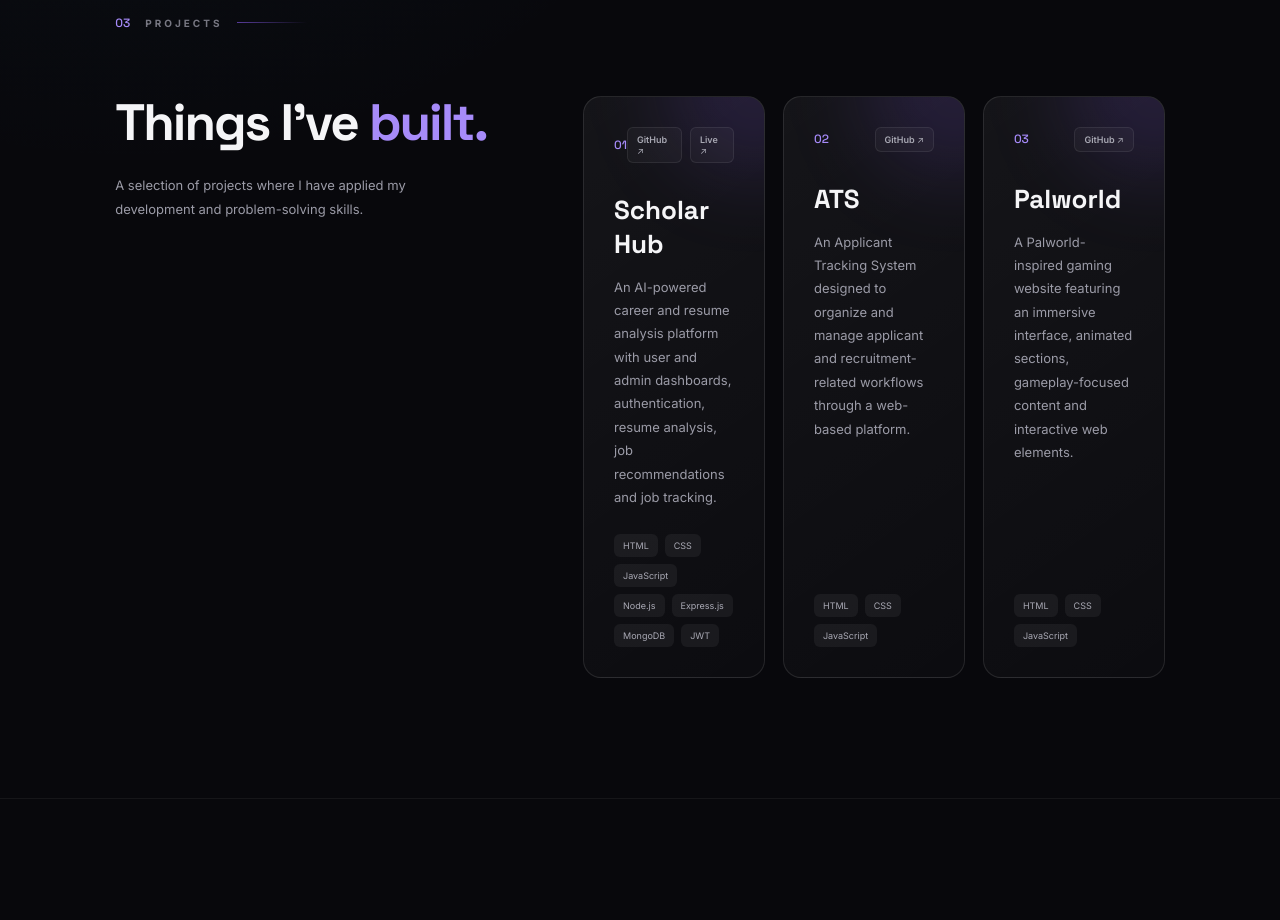
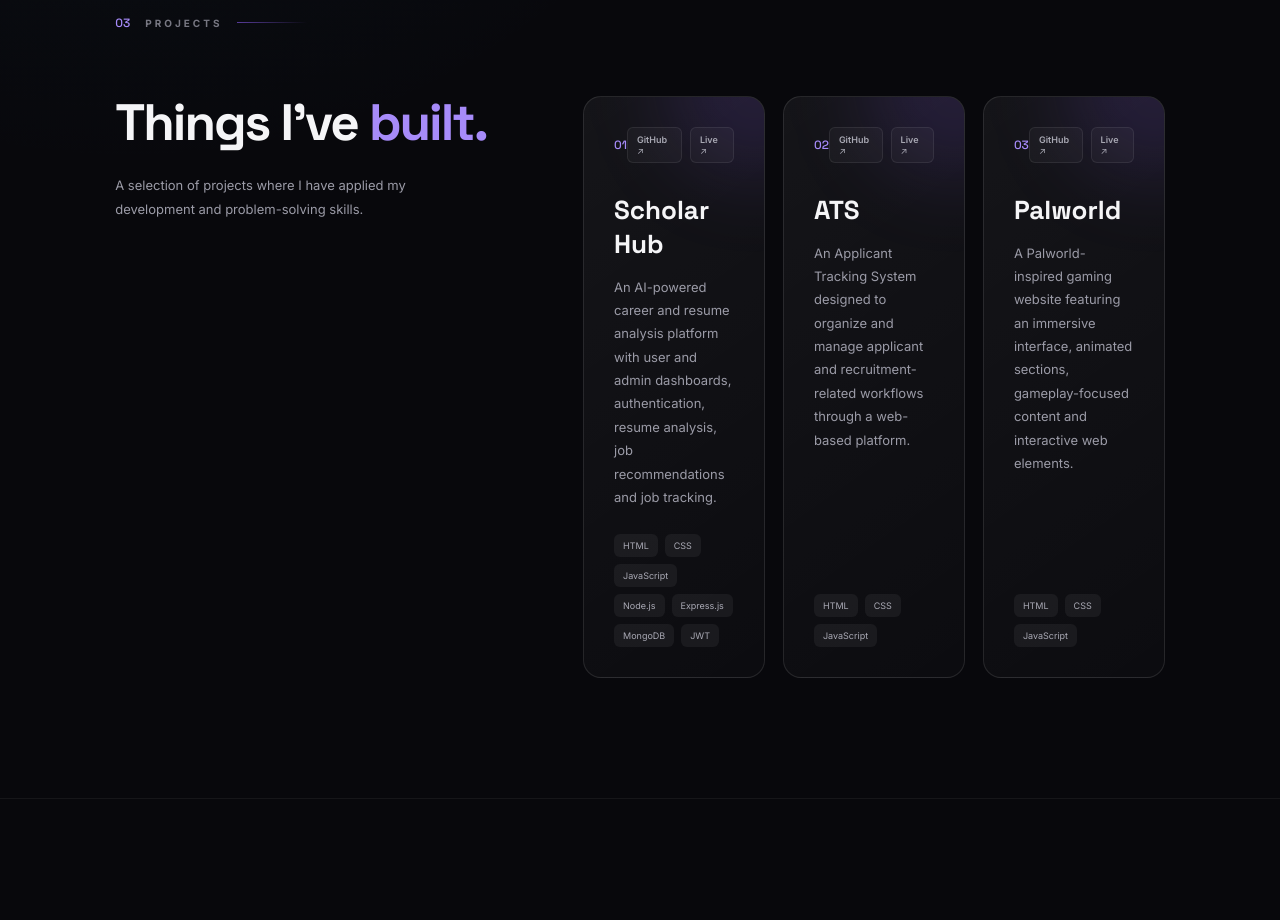
Before and after one commit to Gaur-1234/gaurank-react-portfolio, a React (Vite) app: page / in a window 1280 px wide. Shown: the part 2220-3140 px from the top of the page. Built offline with nearby package versions, Linux system fonts and the light colour scheme.

Commit message:
Add live demos for all projects

```diff
--- a/src/components/Projects.jsx
+++ b/src/components/Projects.jsx
@@ -28,7 +28,7 @@ function Projects() {
                 "JavaScript",
             ],
             github: "https://github.com/Gaur-1234/ATS",
-        live: null,
+            live: "https://ats-nine-flame.vercel.app/",
         },
         {
             number: "03",
@@ -41,7 +41,7 @@ function Projects() {
                 "JavaScript",
             ],
             github: "https://github.com/Gaur-1234/Palworld-",
-        live: null,
+            live: "https://palworld-dun.vercel.app/",
         },
     ];
 
```
Lines whose indentation alone changed are shown as unchanged.
